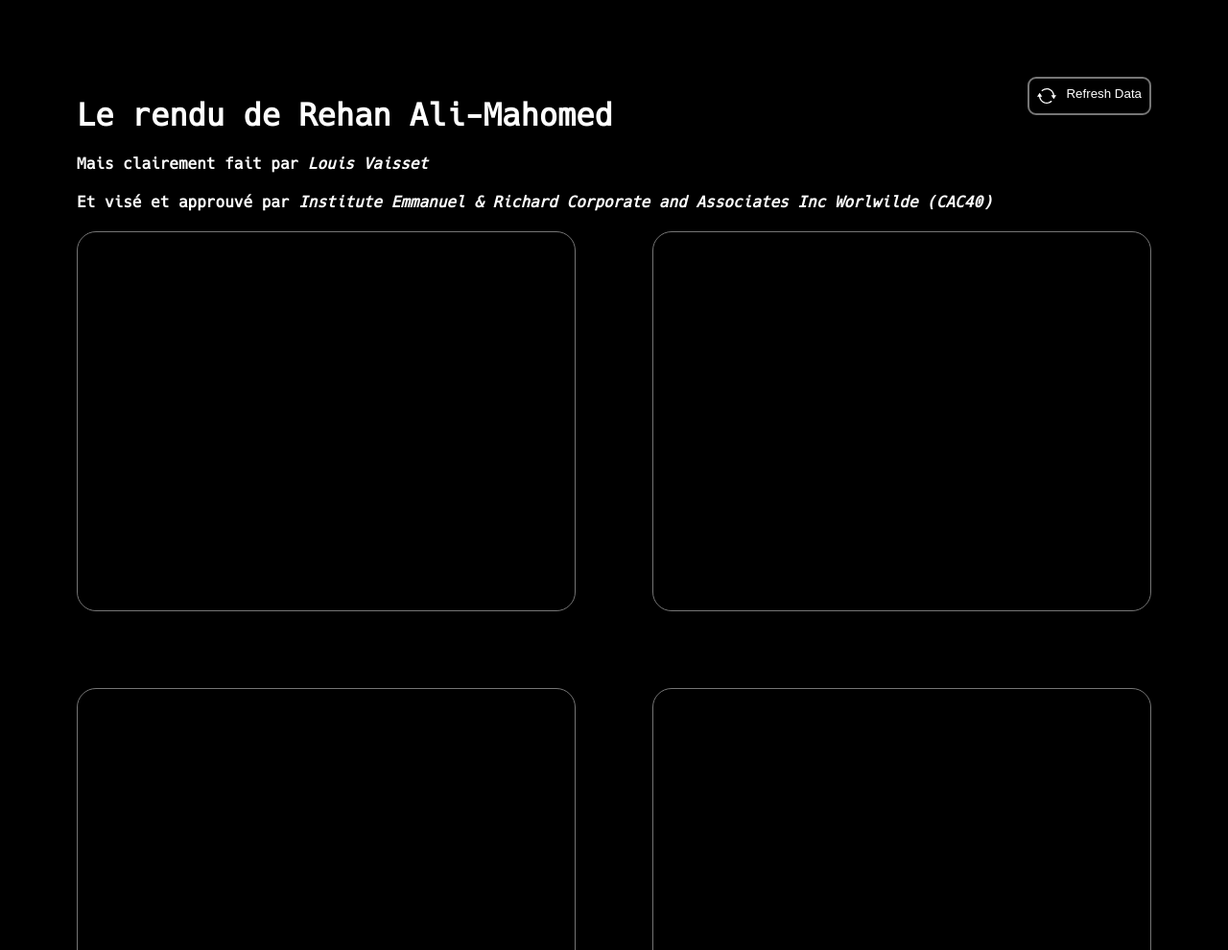
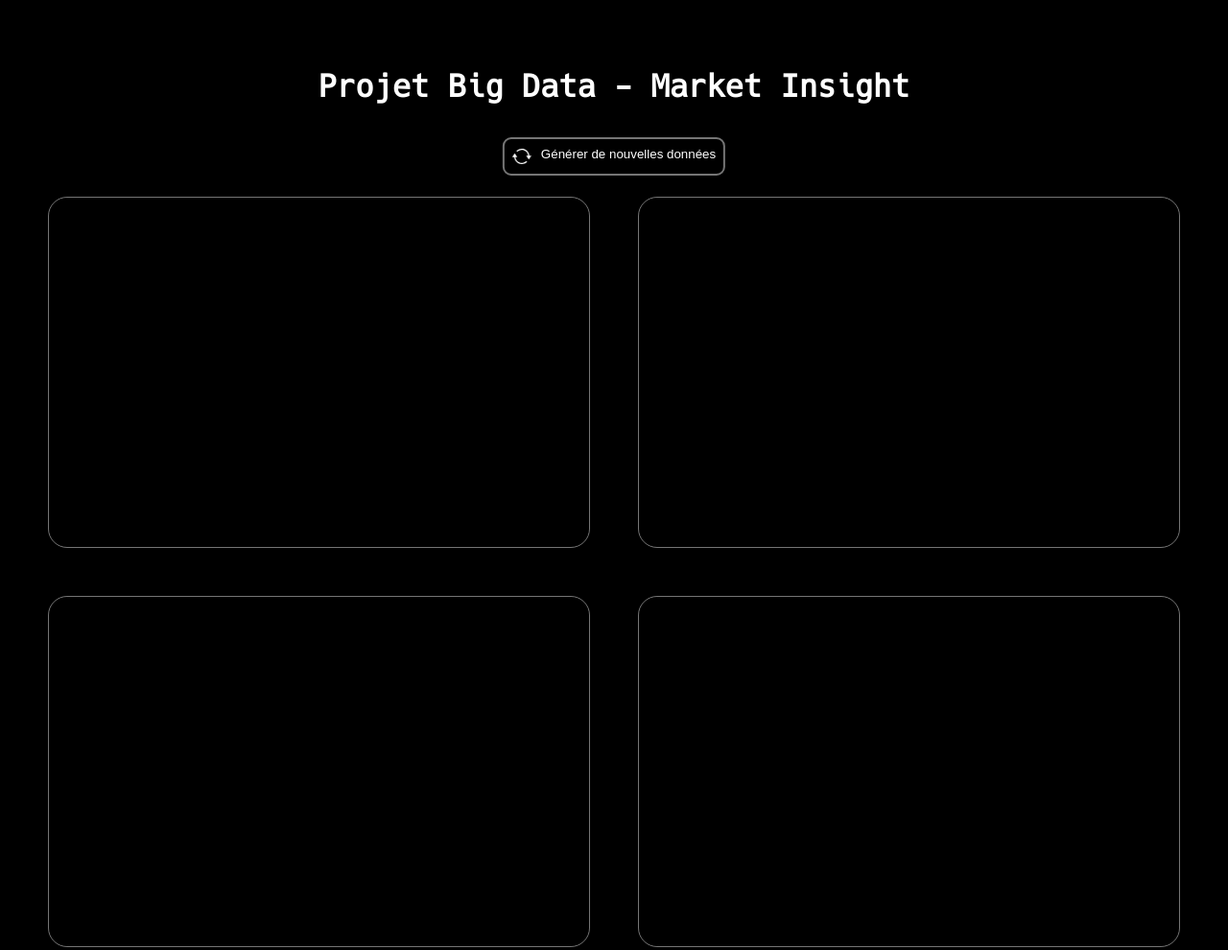
Before and after one commit to Rehan-Ali-Mahomed/bigdata-market-insight, a website: page static/dashboard.html in a window 1280 px wide. Shown: the top 990 px of the page at 96% size. Drawn offline with nearby package versions, Linux system fonts and the light colour scheme; no server answers.

Commit message:
hide unused elements and edit UI

```diff
--- a/static/css/master.css
+++ b/static/css/master.css
@@ -2,7 +2,7 @@
   --white: #FFFFFF;
   --black: #000000;
   --grey: #757575;
-  --space: 80px;
+  --space: 50px;
 }
 
 body {
@@ -24,7 +24,7 @@ body {
   grid-column: span 1;
   border: 1px solid var(--grey);
   border-radius: 20px;
-  padding: 20px;
+  padding: 5px;
 }
 
 .row {
@@ -33,6 +33,28 @@ body {
 
 .row .col {
   width: fit-content;
+}
+
+.hide {
+  display: none;
+}
+
+.center {
+  text-align: center;
+}
+
+.container {
+  padding: 2em;
+  position: relative;
+}
+
+.center-button {
+  margin: 0;
+  position: absolute;
+  top: 50%;
+  left: 50%;
+  -ms-transform: translate(-50%, -50%);
+  transform: translate(-50%, -50%);
 }
 
 button {
--- a/static/dashboard.html
+++ b/static/dashboard.html
@@ -8,20 +8,24 @@
 </head>
 
 <body>
-      <div class="row">
+  <h1 class="center"> Projet Big Data - <bold>Market Insight</bold></h1>
+  <div class="hide row">
     <div class="col">
-          <h1>Le rendu de <bold>Rehan Ali-Mahomed</bold></h1>
       <h4>Mais clairement fait par <i>Louis Vaisset</i></h4>
-          <h4>Et visé et approuvé par <i>Institute Emmanuel & Richard Corporate and Associates Inc Worlwilde (CAC40)</i></h4>
+      <h4>Et visé et approuvé par <i>Institute Emmanuel & Richard Corporate and Associates Inc Worlwilde (CAC40)</i>
+      </h4>
     </div>
+  </div>
+  <div class="container">
+    <div class="center-button">
       <button class="ml-auto" id="refresh-btn">
       <img src="/img/refresh.svg" alt="button">
-          Refresh Data
+      Générer de nouvelles données
     </button>
     </div>
+  </div>
 
-
-     <div class="grid">
+  <div class="grid" style="padding-top: 10px;">
     <div class="cube">
       <canvas id="chart-1" style="width: 370px; height: 350px;"></canvas>
     </div>
@@ -34,9 +38,12 @@
     <div class="cube">
       <canvas id="chart-4" style="width: 370px; height: 350px;"></canvas>
     </div>
+    <div class="cube">
+      <canvas id="chart-5" style="width: 370px; height: 350px;"></canvas>
+    </div>
   </div>
 
-     <footer>
+  <footer class="hide">
     <p class="ml-auto">Bisous</p>
     <p class="mr-auto heart">❤️</p>
   </footer>
```
Lines whose indentation alone changed are shown as unchanged.
